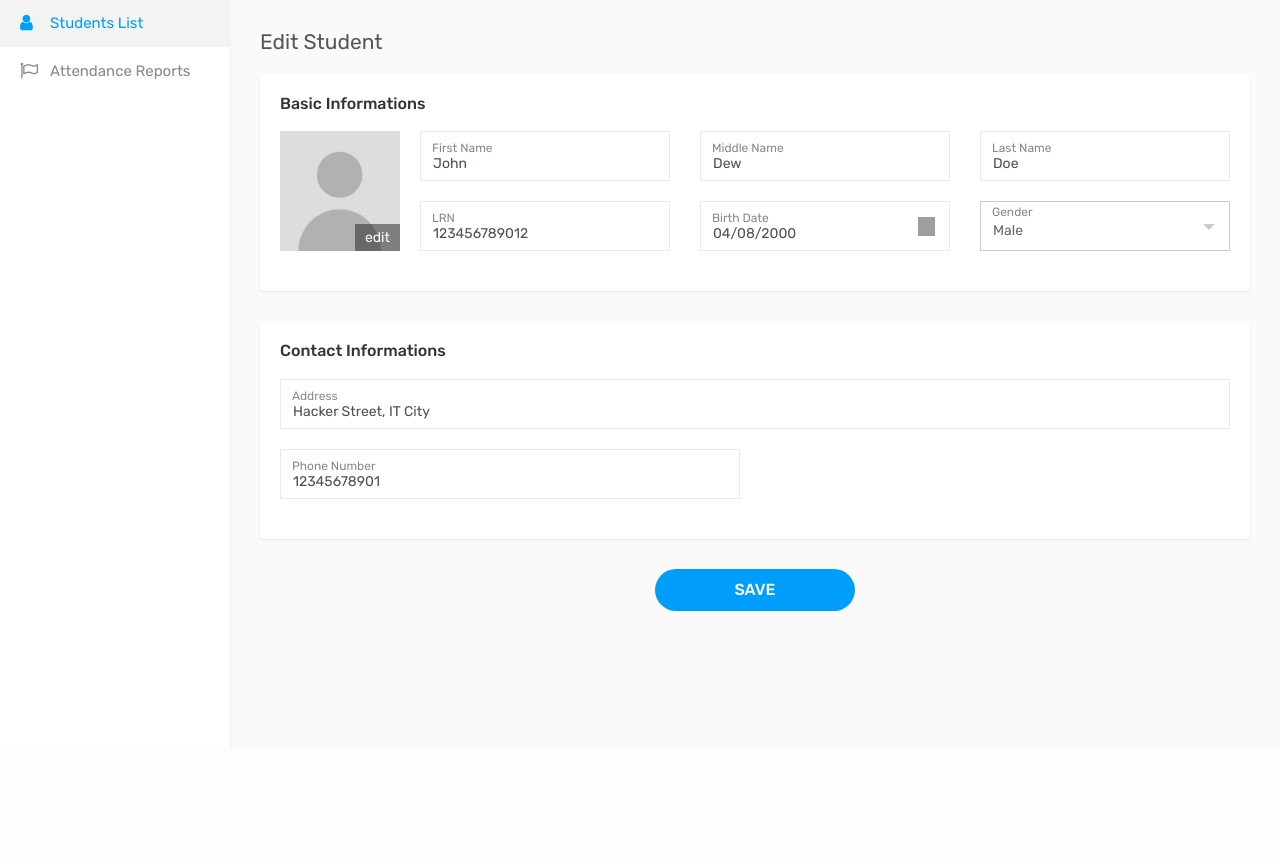
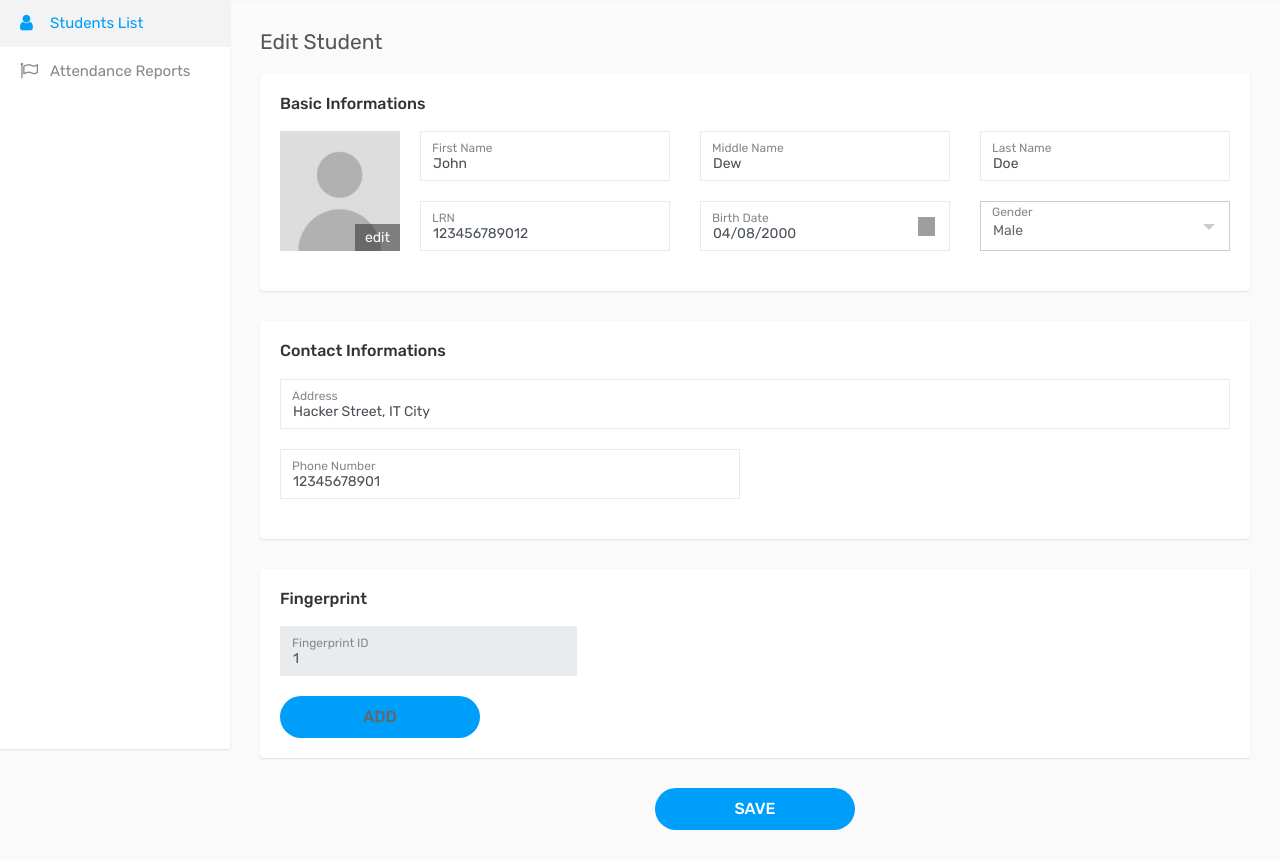
Before and after one commit to Emman010101/AttendanceSystem, a PHP site: page /edit_student_page.php?id=1 in a window 1280 px wide. Shown: the part 51-911 px from the top of the page. Before the commit the page ends 799 px from the top, so only its background shows below. Run offline with PHP 8.4, Linux system fonts and the light colour scheme; the visitor is signed in with stand-in values (Sample User, id 1); data comes from the database, SQL or seed files in the repository; some libraries are stand-ins or nearby versions; grey boxes are pictures that could not be loaded.

Commit message:
Final Commit

```diff
--- a/delete_student.php
+++ b/delete_student.php
@@ -2,7 +2,7 @@
     include "dbconnect.php";
     session_start();
     $id = $_GET["id"];
-    $sql = "DELETE FROM studenttbl WHERE id=$id;";
+    $sql = "UPDATE studenttbl SET del_fingerid='1' WHERE id=$id;";
 
     if (mysqli_query($conn, $sql)) {
         $_SESSION['student_deleted'] = true;
--- a/edit_student_page.php
+++ b/edit_student_page.php
@@ -1,8 +1,9 @@
 <?php
     include "dbconnect.php";
     include "session.php";
-
+    $student_id = "";
     if(isset($_GET['id'])){
+        $student_id = $_GET['id'];
         $sql = "SELECT * FROM studenttbl WHERE id=".$_GET['id'];
         $result = mysqli_query($conn, $sql);
 
@@ -36,13 +37,6 @@
 		<script src="assets/js/html5shiv.min.js"></script>
 		<script src="assets/js/respond.min.js"></script>
 	<![endif]-->
-    <style>
-        input[type=number]::-webkit-inner-spin-button,
-        input[type=number]::-webkit-outer-spin-button {
-         -webkit-appearance: none;
-         margin: 0;
-        }
-    </style>
 </head>
 <body>
     <div class="main-wrapper">
@@ -182,6 +176,21 @@
                             </div>
                         </div>
                     </div>
+                    <div class="card-box">
+                        <h3 class="card-title">Fingerprint</h3>
+                        <div class="row">
+                        <div class="col-md-4">
+                            <div class="form-group form-focus">
+                                <label class="focus-label">Fingerprint ID</label>
+                                <input type="number" id="fingerprint_id" class="form-control floating" placeholder="Choose a number between 1 to 127" value="<?php if($data_arr[0]['fingerprint_id'] > 0) echo $data_arr[0]['fingerprint_id'];?>" name="fingerprint_id" <?php if($data_arr[0]['fingerprint_id'] > 0) echo "readonly";?>>
+                                <div id="check"></div>
+                            </div>
+                            </div>
+                            <div class="col-md-12">
+                                <a class="btn btn-primary submit-btn" onclick="setId(this.innerHTML)">Add</a>
+                            </div>
+                        </div>
+                    </div>
                     <div class="text-center m-t-20">
                         <button class="btn btn-primary submit-btn" type="submit">Save</button>
                     </div>
@@ -200,6 +209,52 @@
     <script src="assets/js/app.js"></script>
     <link href="assets/plugins/toastr-master/build/toastr.css" rel="stylesheet"/>
     <script src="assets/plugins/toastr-master/toastr.js"></script>
+    <style>
+        input[type=number]::-webkit-inner-spin-button,
+        input[type=number]::-webkit-outer-spin-button {
+         -webkit-appearance: none;
+         margin: 0;
+        }
+    </style>
+    <script>
+        $(document).ready(function(){
+  	        $.ajax({
+              url: "fingerprint_add.php" + "<?php echo $student_id?>"
+                }).done(function(data) {
+                $('#check').html(data);
+            });
+            setInterval(function(){
+            $.ajax({
+                url: "fingerprint_add.php?id=" + "<?php echo $student_id?>"
+                }).done(function(data) {
+                $('#check').html(data);
+            });
+            },5000);
+        });
+</script>
+    <script>
+        function setId(tag){
+            $id = "<?php echo $student_id?>";
+            console.log(tag);
+
+            if(tag == "Add"){
+                var val = "<?php echo $data_arr[0]['fingerprint_id'];?>";
+                var val1 = document.getElementById("fingerprint_id").value;
+                if(val1 > 0 && val > 0){
+                    window.location.href = "edit_student.php?add=1&id="+$id;
+                }else{
+                    if(val < 1 && val1 < 1){
+                        toastr.warning('Please choose a number then click save');
+                    }else{
+                        toastr.warning('Please click save');
+                    }
+
+                }
+            }else{
+                window.location.href = "edit_student.php?edit=1&id="+$id;
+            }
+        }
+    </script>
 </body>
 </html>
 <?php
--- a/toaster.php
+++ b/toaster.php
@@ -8,7 +8,7 @@
         unset($_SESSION['student_deleted']);
     }
     if(isset($_SESSION['student_edited'])){
-        echo "<script>toastr.success('Updated Successfully!');</script>";
+        echo "<script>toastr.success('Saved');</script>";
         unset($_SESSION['student_edited']);
     }
 ?>
```
Also changed, not shown: edit_student.php (+14 -2 lines), fingerprint_add.php (added, +13 -0 lines), student_list_page.php (+2 -6 lines), assets/img/ok_check.png (added).
